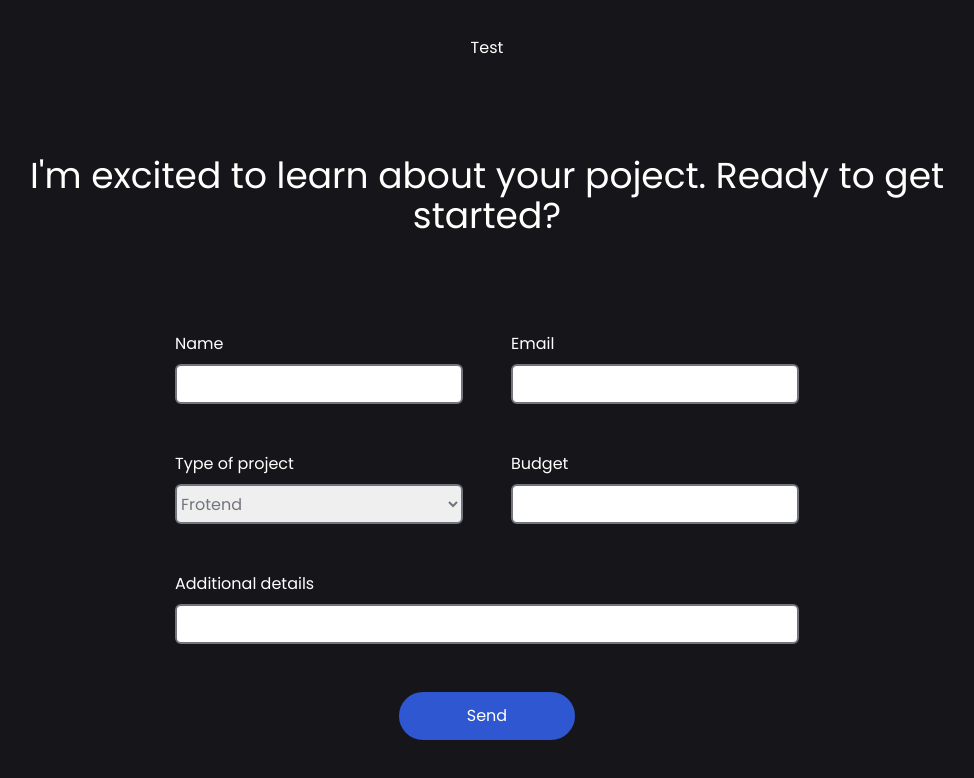
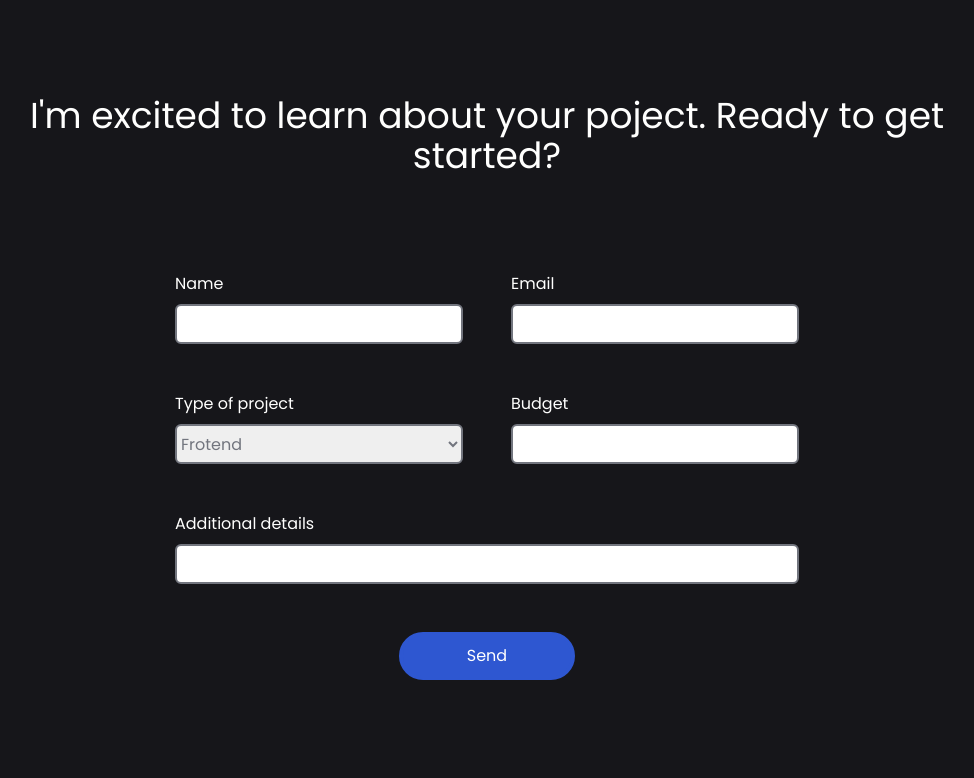
Before and after one commit to luisclop/portfolio, a React (Vite) app: page /contact in a window 1280 px wide. Shown: the top 778 px of the page, without its empty margins (153-1127 px from the left). Built offline with nearby package versions, Linux system fonts and the light colour scheme.

Commit message:
Agrega notificación al enviar form

```diff
--- a/src/routes/Contact.routes.tsx
+++ b/src/routes/Contact.routes.tsx
@@ -28,11 +28,8 @@ export function Contact() {
     toast.success("Your message has been sent successfully!");
   };
 
-  const notify = () => toast("Here is your toast.");
-
   return (
     <main className="flex h-screen w-screen flex-col items-center justify-center gap-24 bg-primary font-poppins font-normal text-secondary">
-      <button onClick={notify}>Test</button>
       <h1 className="w-4/5 text-center text-4xl">
         I'm excited to learn about your poject. Ready to get started?
       </h1>
@@ -103,6 +100,7 @@ export function Contact() {
           Send
         </button>
       </form>
+      <Toaster />
     </main>
   );
 }
```
